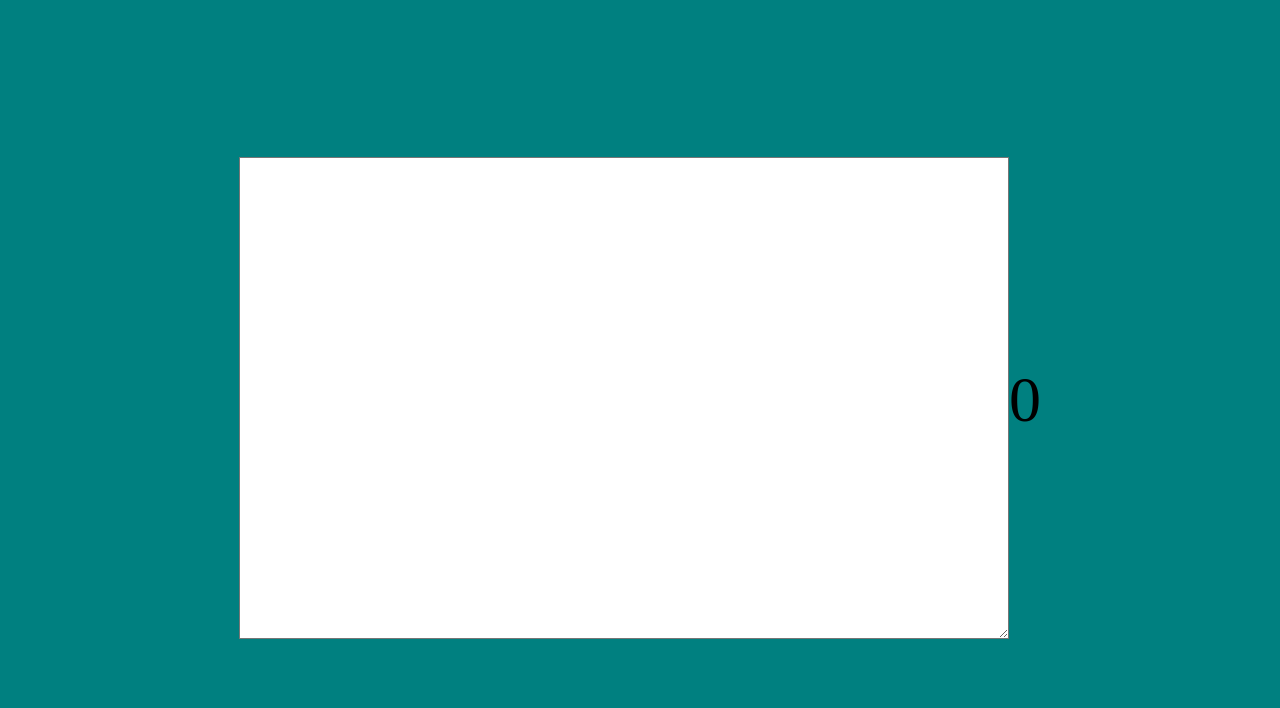
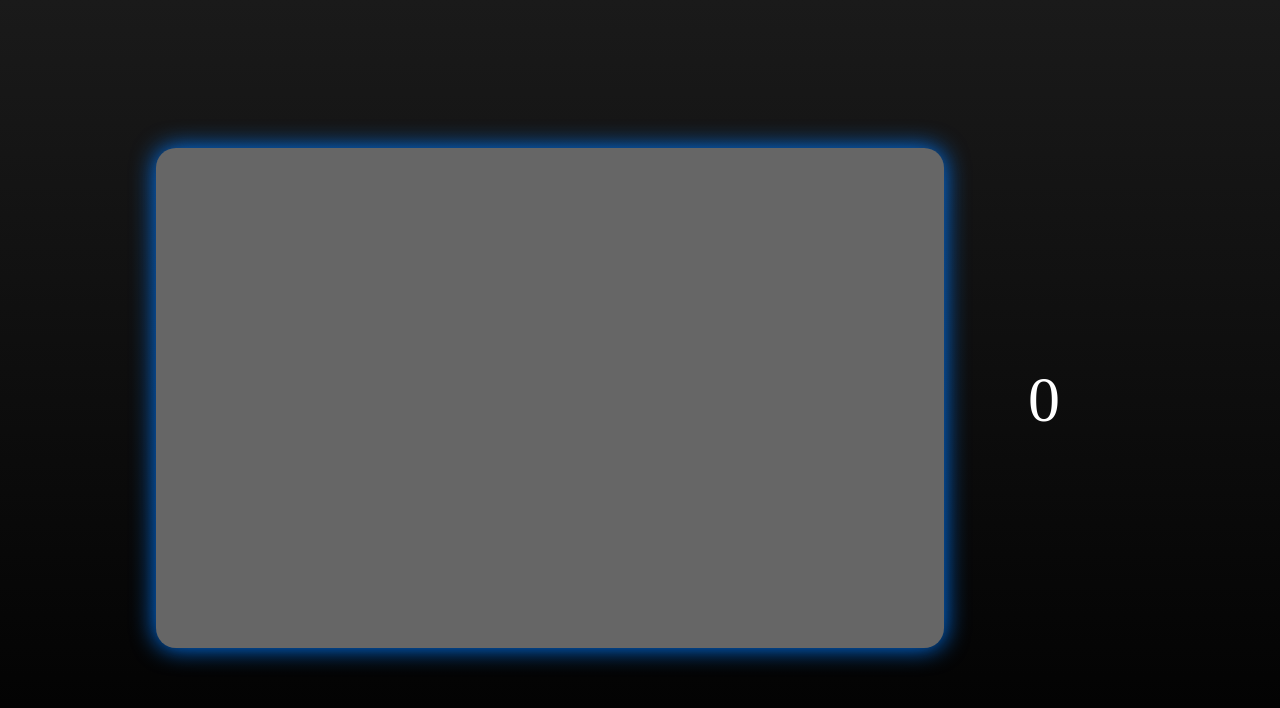
Before and after one commit to RunAtTekky/Word-Frequency, a plain HTML site: page index.html in a window 1280 px wide. Drawn offline with Linux system fonts and the light colour scheme.

Commit message:
css: Make background dark and add glow to textarea

```diff
--- a/styles.css
+++ b/styles.css
@@ -1,7 +1,6 @@
 * {
 	padding: 0;
 	margin: 0;
-	background-color: teal;
 }
 
 body {
@@ -10,15 +9,32 @@ body {
 	display: flex;
 	align-items: center;
 	justify-content: center;
+	gap: 20px;
+	color: white;
+	background: linear-gradient(to bottom, #1a1a1a, #000000);
 }
 
 #txt_input {
+	padding: 10px;
+	border: none;
+	border-radius: 20px;
+	resize: none;
+	background-color: #666666;
+	box-shadow: 0 0 25px #007bff;
 	font-size: 2rem;
 	height: 60vh;
 	width: 60vw;
-	background-color: white;
+}
+
+#txt_input:focus {
+	outline: none;
 }
 
 #word_cnt {
+	height: 20vh;
+	aspect-ratio: 1/1;
 	font-size: 4rem;
+	display: flex;
+	align-items: center;
+	justify-content: center;
 }
```
